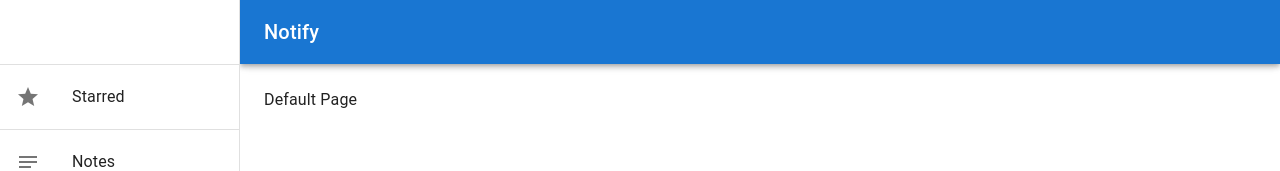
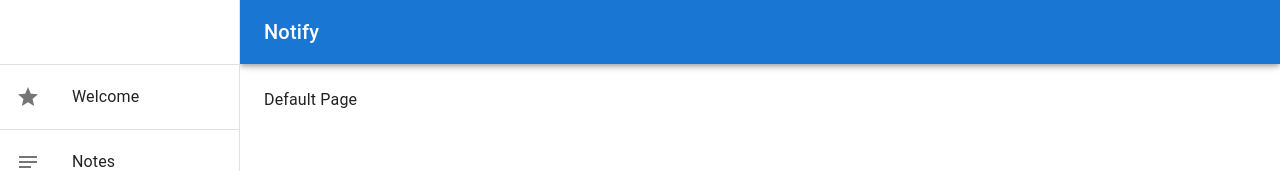
Before and after one commit to aishyuu/notify, a React (Vite) app: page / in a window 1280 px wide. Shown: the top 171 px of the page. Built offline with nearby package versions, Linux system fonts and the light colour scheme.

Commit message:
Changed starred page to welcome page and added a route to the welcome page in the navbar

```diff
--- a/src/App.tsx
+++ b/src/App.tsx
@@ -45,20 +45,22 @@ export default function ResponsiveDrawer(props: Props) {
       <Toolbar />
       <Divider />
       <List>
-        <ListItem key='starred' disablePadding>
+        <NavLink to="/">
+          <ListItem key='welcome' disablePadding>
             <ListItemButton>
               <ListItemIcon>
                 <StarIcon />
               </ListItemIcon>
-            <ListItemText primary="Starred" />
+              <ListItemText primary="Welcome" />
             </ListItemButton>
           </ListItem>
+        </NavLink>
       </List>
       <Divider />
       <List>
         {dummyData.folders.map(folder => {
           return(
-            <NavLink to="/01">
+            <NavLink to={`/${folder.id}`}>
               <ListItem key={folder.id} disablePadding>
                 <ListItemButton>
                   <ListItemIcon>
```
Lines whose indentation alone changed are shown as unchanged.
